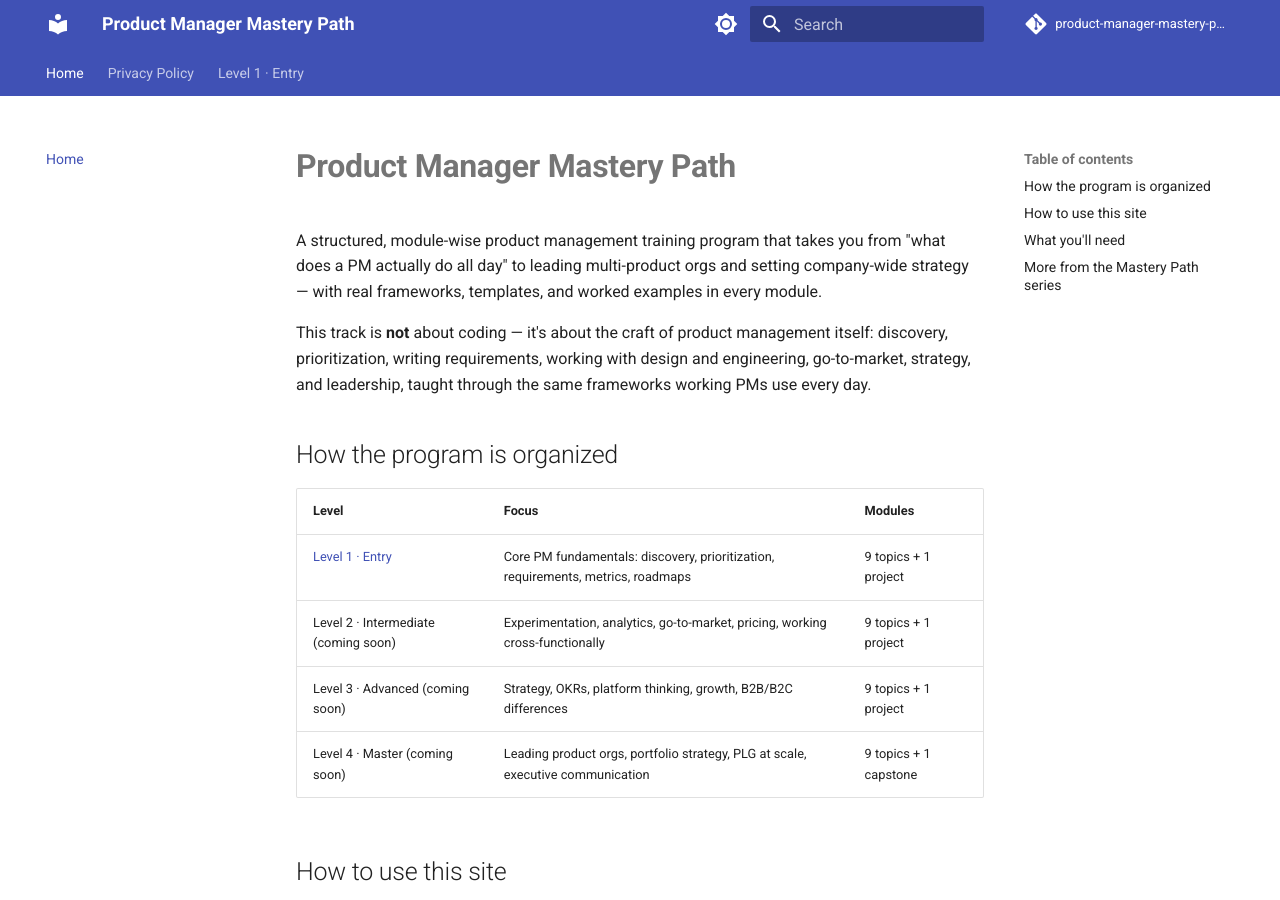
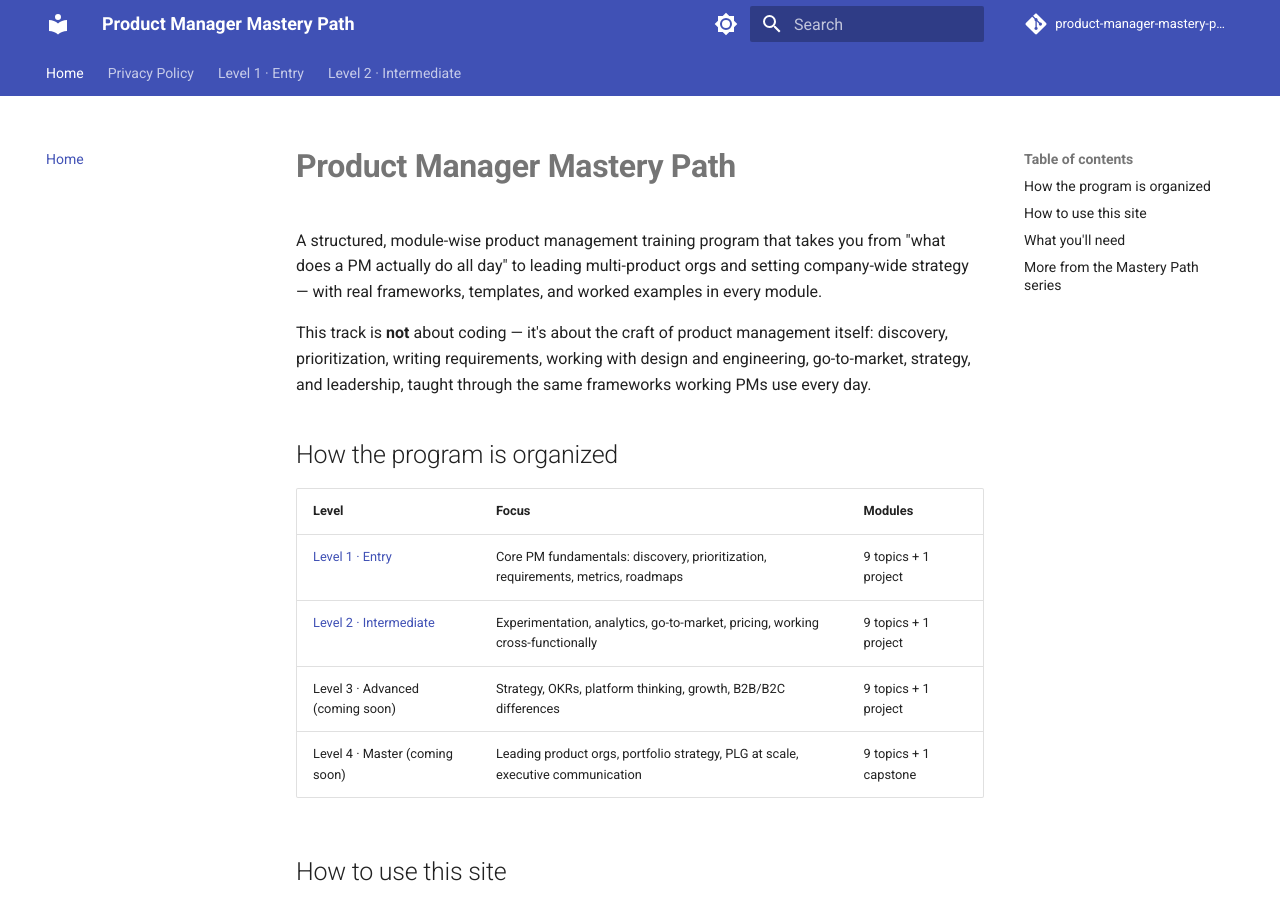
Before and after one commit to SIGILIPELLI/product-manager-mastery-path, an MkDocs documentation site: the page built from docs/index.md, in a window 1280 px wide and 900 px high. Built offline with MkDocs 1.6.1 and Material for MkDocs 9.7.7, drawn with Linux system fonts in a browser that asks for light colours; comment, search, counter and statistics services are not loaded; part of the change alters nothing that is shown.

Commit message:
Restore finished level(s) to nav/sitemap/homepage
Real content is now written for this level; lifting the interim
AdSense thin-content exclusion put in place while it was still stubs.

Co-Authored-By: Claude Opus 5 <noreply@anthropic.com>

```diff
--- a/docs/index.md
+++ b/docs/index.md
@@ -20,7 +20,7 @@ through the same frameworks working PMs use every day.
 | Level | Focus | Modules |
 |-------|-------|---------|
 | [Level 1 · Entry](level-1/index.md) | Core PM fundamentals: discovery, prioritization, requirements, metrics, roadmaps | 9 topics + 1 project |
-| Level 2 · Intermediate (coming soon) | Experimentation, analytics, go-to-market, pricing, working cross-functionally | 9 topics + 1 project |
+| [Level 2 · Intermediate](level-2/index.md) | Experimentation, analytics, go-to-market, pricing, working cross-functionally | 9 topics + 1 project |
 | Level 3 · Advanced (coming soon) | Strategy, OKRs, platform thinking, growth, B2B/B2C differences | 9 topics + 1 project |
 | Level 4 · Master (coming soon) | Leading product orgs, portfolio strategy, PLG at scale, executive communication | 9 topics + 1 capstone |
 
--- a/mkdocs.yml
+++ b/mkdocs.yml
@@ -62,8 +62,19 @@ nav:
       - "08 · Roadmapping Basics": level-1/08-roadmapping-basics.md
       - "09 · Stakeholder Communication Basics": level-1/09-stakeholder-communication-basics.md
       - "10 · Project — Write a Complete PRD": level-1/10-project-complete-prd.md
+  - "Level 2 · Intermediate":
+      - Overview: level-2/index.md
+      - "01 · Advanced Discovery": level-2/01-advanced-discovery.md
+      - "02 · Prioritization Frameworks Deep Dive": level-2/02-prioritization-frameworks-deep-dive.md
+      - "03 · A/B Testing & Experimentation Basics": level-2/03-ab-testing-experimentation-basics.md
+      - "04 · Product Analytics": level-2/04-product-analytics.md
+      - "05 · Go-to-Market Basics": level-2/05-go-to-market-basics.md
+      - "06 · Working with Data Teams": level-2/06-working-with-data-teams.md
+      - "07 · Agile/Scrum for PMs": level-2/07-agile-scrum-for-pms.md
+      - "08 · Competitive Analysis": level-2/08-competitive-analysis.md
+      - "09 · Pricing Basics": level-2/09-pricing-basics.md
+      - "10 · Project — GTM Plan for a Feature Launch": level-2/10-project-gtm-plan.md
 # --- auto-pruned stub levels (see AdSense low-value-content fix) ---
 exclude_docs: |
-  level-2/*.md
   level-3/*.md
   level-4/*.md
```
